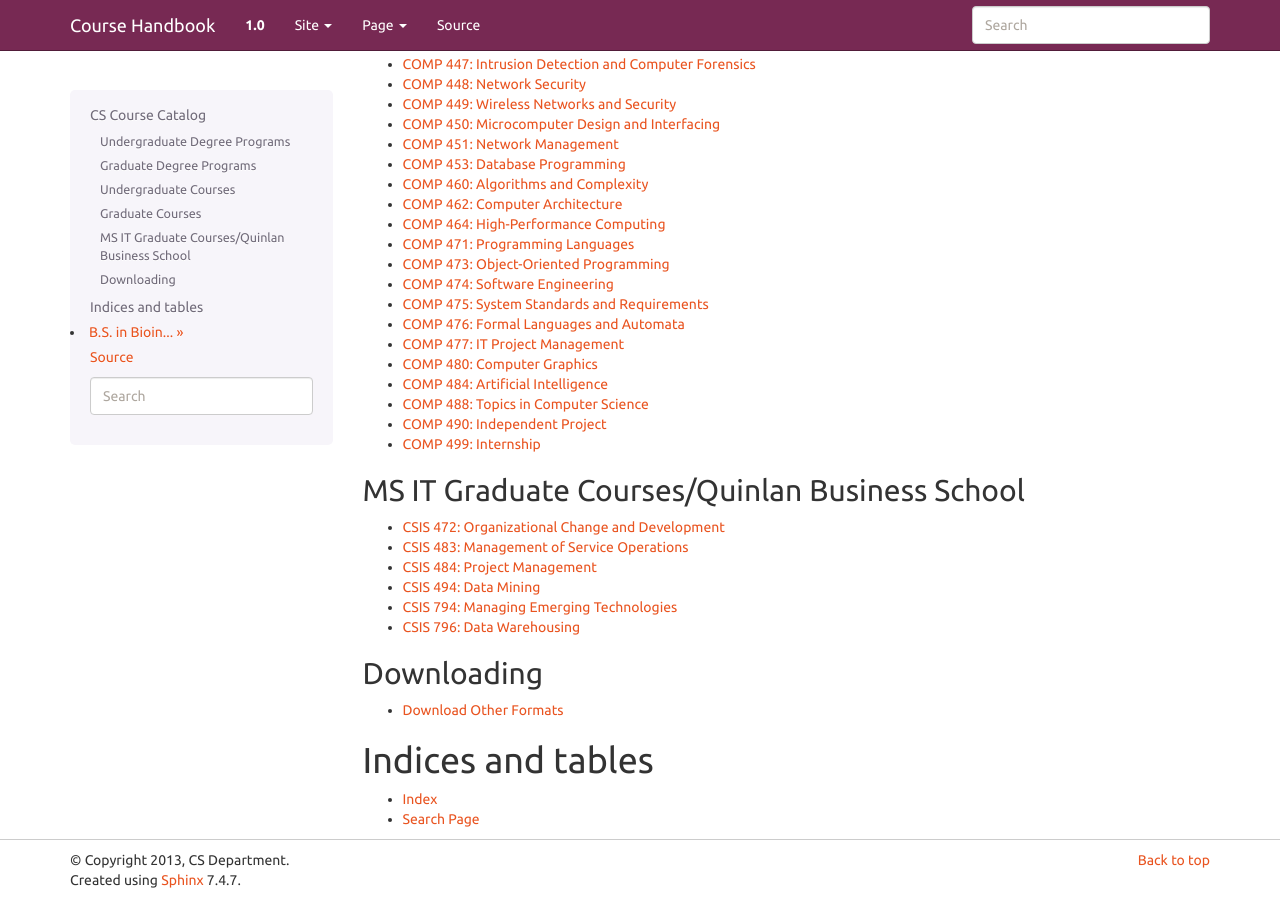
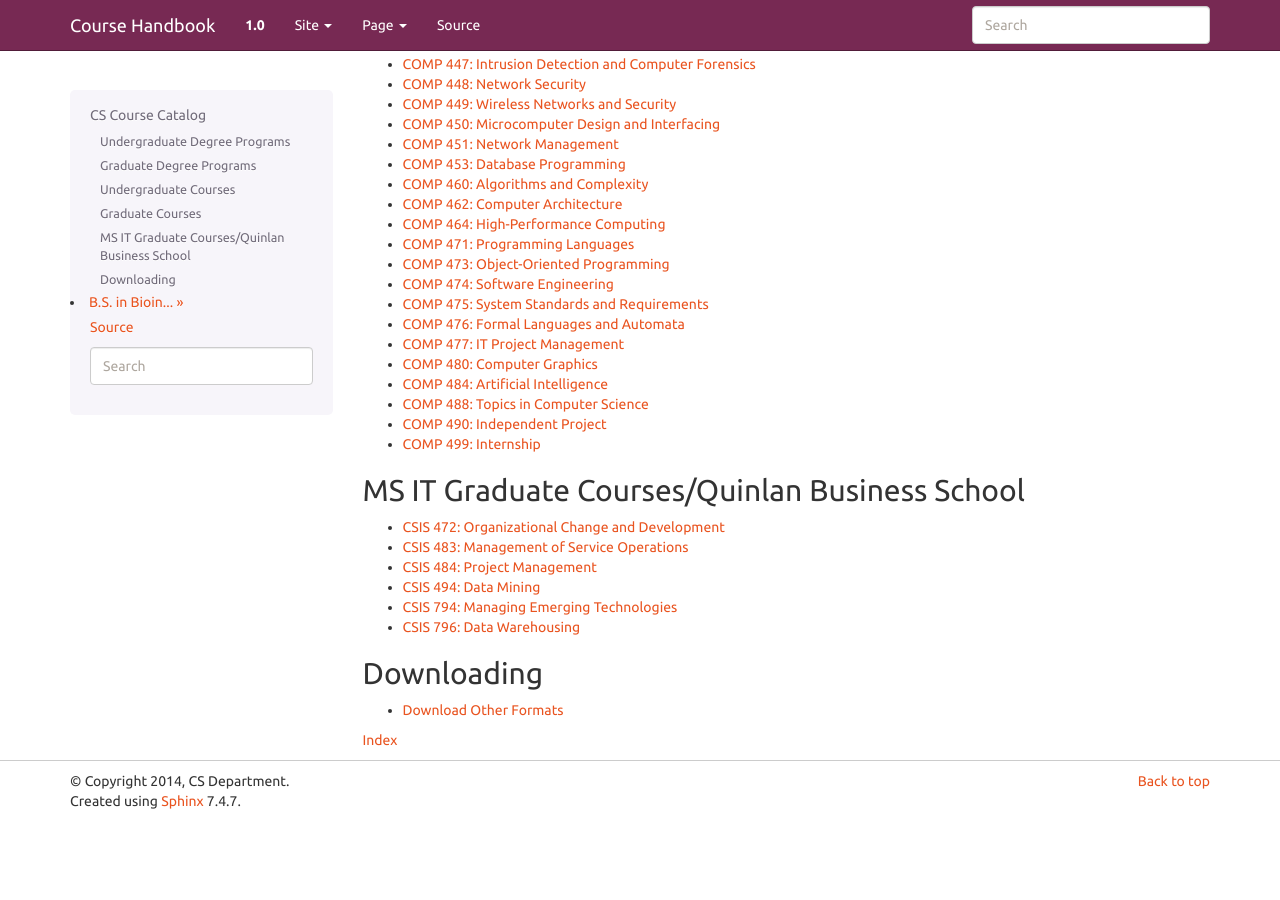
Before and after one commit to kyang5/coursedescriptions, a Sphinx documentation site: the page built from source/index.rst, in a window 1280 px wide and 900 px high, scrolled down 2518 px. Built offline with Sphinx 7.4.7, drawn with Linux system fonts in a browser that asks for light colours; after the commit the page ends 3339 px from its top, so only the background shows below that.

Commit message:
simpler index entry in TOC

```diff
--- a/source/conf.py
+++ b/source/conf.py
@@ -142,7 +142,7 @@ master_doc = 'index'
 
 # General information about the project.
 project = u'Course Handbook'
-copyright = u'2013, CS Department'
+copyright = u'2014, CS Department'
 
 # The version info for the project you're documenting, acts as replacement for
 # |version| and |release|, also used in various other places throughout the
@@ -398,7 +398,7 @@ texinfo_documents = [
 epub_title = u'LUC CS Course Handbook'
 epub_author = u'CS Department'
 epub_publisher = u'CS Department'
-epub_copyright = u'2013, CS Department'
+epub_copyright = u'2014, CS Department'
 epub_basename = 'LoyolaComputerScienceCourseHandbook'
 
 # The language of the text. It defaults to the language option
--- a/source/index.rst
+++ b/source/index.rst
@@ -185,8 +185,4 @@ Downloading
    downloading
 
 
-Indices and tables
-==================
-
-* :ref:`genindex`
-* :ref:`search`
+:ref:`genindex`
--- a/source/isom349.rst
+++ b/source/isom349.rst
@@ -8,7 +8,7 @@ Credit Hours
 Prerequisites
 ------------------
 
-None
+Junior Standing; Grade of C- or higher in ACCT 201 & MGMT 201
 
 Description
 -------------------
```
